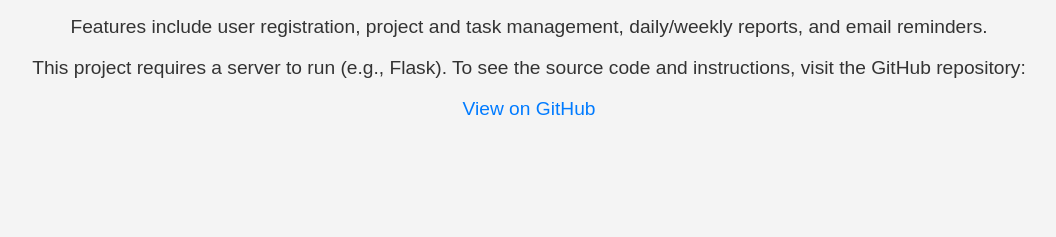
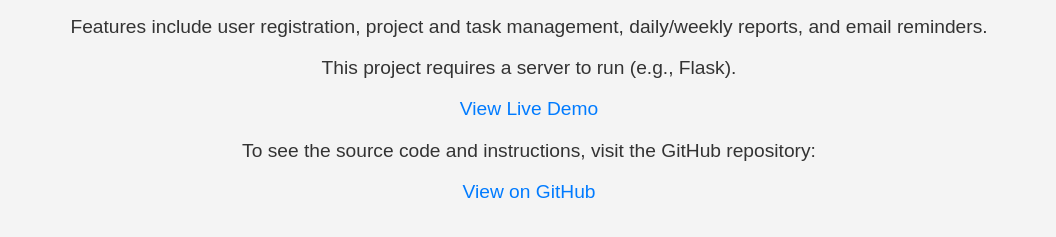
Before and after one commit to majid673/project-manager, a plain HTML site: page index.html in a window 1280 px wide. Shown: the part 163-400 px from the top of the page, without its empty margins (111-1167 px from the left). Drawn offline with Linux system fonts and the light colour scheme.

Commit message:
Update index.html

```diff
--- a/index.html
+++ b/index.html
@@ -31,7 +31,9 @@
     <h1>Project Manager</h1>
     <p>A web application for managing projects and tasks built with Flask and Python.</p>
     <p>Features include user registration, project and task management, daily/weekly reports, and email reminders.</p>
-    <p>This project requires a server to run (e.g., Flask). To see the source code and instructions, visit the GitHub repository:</p>
+    <p>This project requires a server to run (e.g., Flask).</p>
+    <p><a href="https://project-manager-mo58.onrender.com" target="_blank">View Live Demo</a></p>
+    <p>To see the source code and instructions, visit the GitHub repository:</p>
     <p><a href="https://github.com/majid673/project-manager" target="_blank">View on GitHub</a></p>
 </body>
 </html>
```
